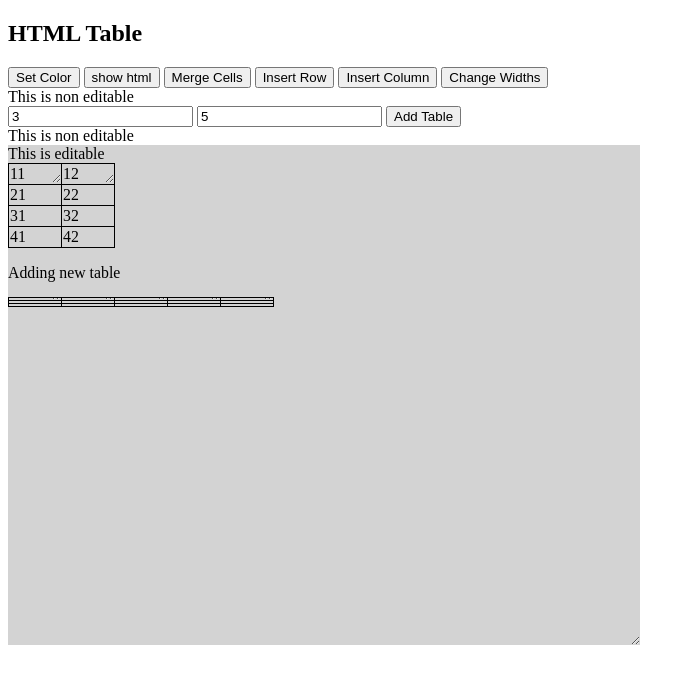
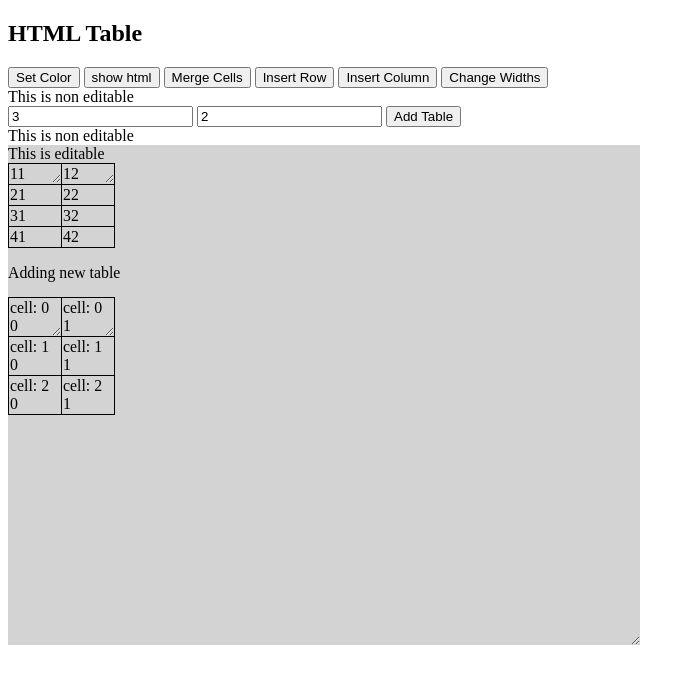
Before and after one commit to ahmadhassanch/editable_table, a plain HTML site: page html/table.html in a window 1280 px wide. Shown: the whole page, without its empty margins (0-695 px from the left). Drawn offline with Linux system fonts and the light colour scheme.

Commit message:
second table not working correctly

```diff
--- a/html/create_table.js
+++ b/html/create_table.js
@@ -22,7 +22,7 @@ function createTable(table_container){
         for (j=0; j<cols; j++){
             // Insert new cells (<td> elements)
             var cell = row.insertCell(j);
-            // cell.innerHTML = "cell:" + i + " " + j;
+            cell.innerHTML = "cell: " + i + " " + j;
         }
     }
 
--- a/html/style.css
+++ b/html/style.css
@@ -1,7 +1,6 @@
 
 table {
   border-collapse: collapse;
-  font-size:1vw;
 }
 
 tr:first-child td{
--- a/html/table.html
+++ b/html/table.html
@@ -18,7 +18,7 @@
 	This is non editable
 </div>
 <input type="text" id="rows" placeholder="rows" value="3">
-<input type="text" id="cols" placeholder="cols" value="5">
+<input type="text" id="cols" placeholder="cols" value="2">
 <button style="display: inline;" onclick="addTable()">Add Table</button>
 <div>
 	This is non editable
@@ -31,18 +31,11 @@
 		This is editable
 	</div>
 
-	<!-- <table id="dynamic_table" class="dynamic_table">
-	  <tr>    <td>11</td>  <td>12</td>  <td>13</td>  <td>12</td>  <td>13</td>   </tr>
-	  <tr>    <td>21</td>  <td>22</td>  <td>23</td>  <td>22</td>  <td>23</td>   </tr>
-	  <tr>    <td>31</td>  <td>32</td>  <td>33</td>  <td>32</td>  <td>33</td>   </tr>
-	  <tr>    <td>41</td>  <td>42</td>  <td>43</td>  <td>42</td>  <td>43</td>   </tr>
-	</table>
-	 -->
-	<table id="dynamic_table" class="dynamic_table">
-	  <tr>    <td>11</td>  <td>12</td>   </tr>
-	  <tr>    <td>21</td>  <td>22</td>   </tr>
-	  <tr>    <td>31</td>  <td>32</td>   </tr>
-	  <tr>    <td>41</td>  <td>42</td>   </tr>
+	<table>
+	  <tr>  <td>11</td>  <td>12</td>   </tr>
+	  <tr>  <td>21</td>  <td>22</td>   </tr>
+	  <tr>  <td>31</td>  <td>32</td>   </tr>
+	  <tr>  <td>41</td>  <td>42</td>   </tr>
 	</table>
 
 </div>
@@ -53,3 +46,12 @@
 <script src="table.js"></script>
 
 </html>
+
+
+<!-- <table id="dynamic_table" class="dynamic_table">
+	  <tr>    <td>11</td>  <td>12</td>  <td>13</td>  <td>12</td>  <td>13</td>   </tr>
+	  <tr>    <td>21</td>  <td>22</td>  <td>23</td>  <td>22</td>  <td>23</td>   </tr>
+	  <tr>    <td>31</td>  <td>32</td>  <td>33</td>  <td>32</td>  <td>33</td>   </tr>
+	  <tr>    <td>41</td>  <td>42</td>  <td>43</td>  <td>42</td>  <td>43</td>   </tr>
+	</table>
+	 -->
--- a/html/table.js
+++ b/html/table.js
@@ -1,7 +1,6 @@
 function addTable(){
     createTable("table_container");
 }
-
 
 class TableController
 {
@@ -14,11 +13,7 @@ class TableController
 
         this.observer = new ResizeObserver(this.outputsize)
         this.observer.observe(this.container);
-
-        // this.observer.container = this.container;
         this.observer.cont = this;
-
-        this.width = -1;
         this.outputsize();
         createTable("table_container");
     }
@@ -28,38 +23,37 @@ class TableController
     }
 
     _changeWidths(wnew, wold){
-        console.log("change widths===========", wnew, wold);
-        var table = document.getElementById("dynamic_table");
-        var d = table.getElementsByTagName("tr")[0];
-        var r = d.getElementsByTagName("td");
-        // var nw = w/r.length;
 
-        var sum = 0;
 
-        for(var i = 0; i < r.length; i++){
-            // console.log("x", r[i].style.width);
-            var v = parseFloat(r[i].style.width);
-            sum += v;
-            // console.log("sum", v, sum);
+        var tables = this.container.getElementsByTagName("TABLE");
+        console.log("change widths===========", tables);
 
+        var width = wnew;
+        this.cont.container.style.fontSize = .025*width+"px";
+        for (var i=0; i<tables.length; i++){
+
+            var table = tables[i];
+
+            // table.style.fontSize = .025*width+"px";
+
+            var d = table.getElementsByTagName("tr")[0];
+            var r = d.getElementsByTagName("td");
+
+            for(var i = 0; i < r.length; i++){
+                var v = parseFloat(r[i].style.width);
+                r[i].style.width = v*1.0*wnew/wold + "px";
+            }
         }
-        //223, 109, 646
-        // console.log("sumxx", sum, sum/w);
 
-        for(var i = 0; i < r.length; i++){
-            var v = parseFloat(r[i].style.width);
-            // console.log("frac", i, v*1.0/sum);
 
-            r[i].style.width = v*1.0*wnew/wold + "px";
-        }
     }
 
     outputsize() {
         var width = this.cont.container.offsetWidth;
         var height = this.cont.container.offsetHeight;
 
-        if (this.width != -1)
-            this.cont._changeWidths(width, this.width);
+        // if (this.width != -1)
+        this.cont._changeWidths(width, this.width);
 
         this.width = width;
         console.log("out width", this.width);
@@ -67,9 +61,9 @@ class TableController
         // so that all can be resized
         // since we may have created more than one table
 
-        var table = document.getElementById("dynamic_table");
-        table.style.fontSize = .025*width+"px";
-        this.cont.container.style.fontSize = .025*width+"px";
+        // var table = document.getElementById("dynamic_table");
+        // table.style.fontSize = .025*width+"px";
+        // this.cont.container.style.fontSize = .025*width+"px";
     }
 
     insertRow(){
```
